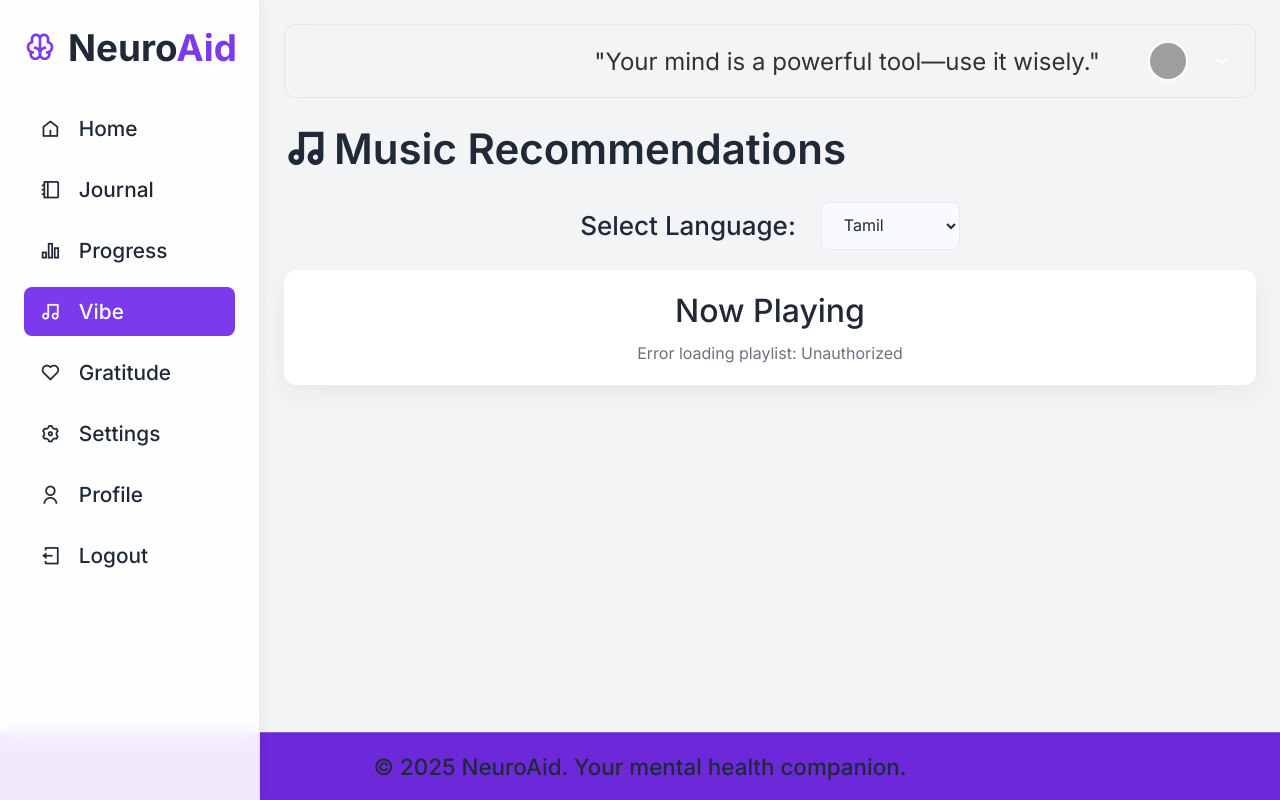
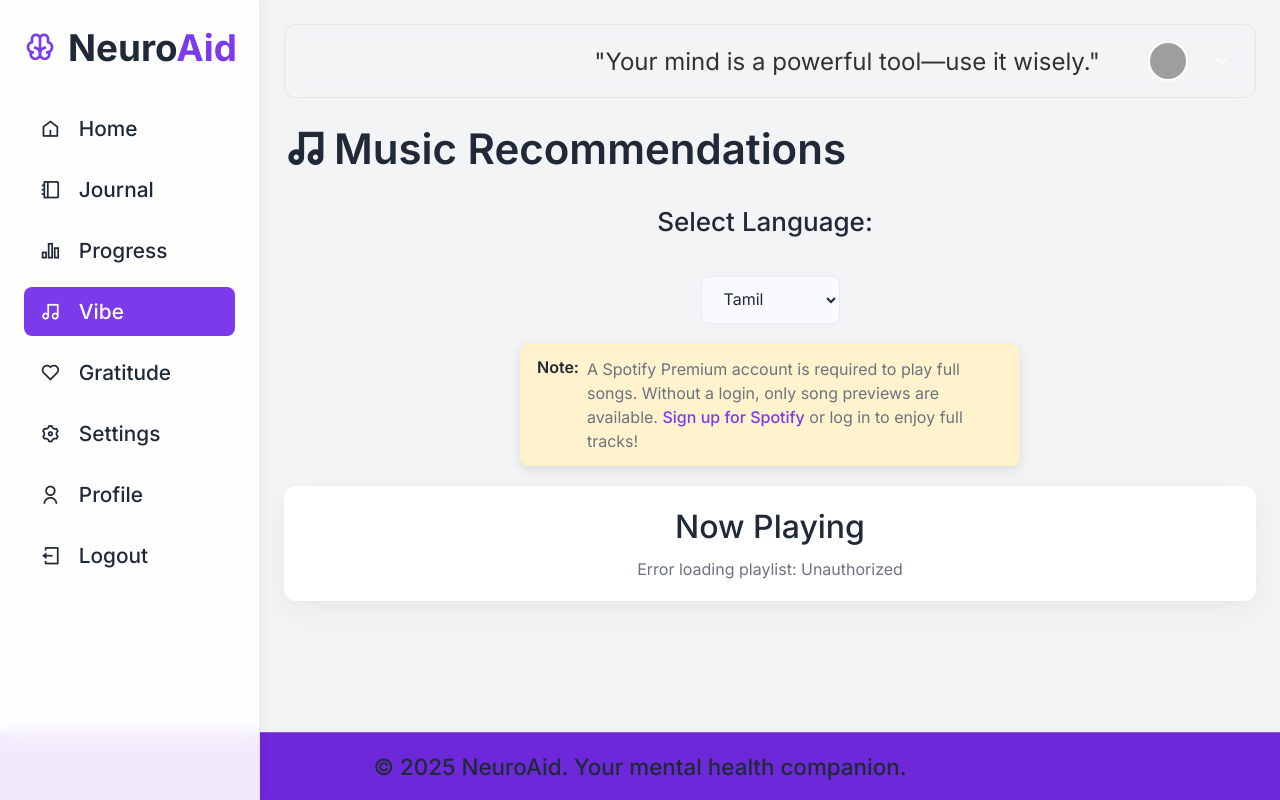
Before and after one commit to Barathkalyan/NeuroAid, a Flask app: template templates/vibe.html in a window 1280 px wide. Run offline with Flask 3, Linux system fonts and the light colour scheme; the template is opened without the code that fills it, so the values that code supplies are empty; parts of the project's set-up code (start-up, migrations or seed data) failed here and were passed over; some libraries are stand-ins or nearby versions; grey boxes are pictures that could not be loaded.

Commit message:
vibe page alert

```diff
--- a/static/css/dashboard.css
+++ b/static/css/dashboard.css
@@ -827,3 +827,28 @@ footer {
 .home-section .suggestions-card + .activity-suggestions-card {
   margin-top: 0; /* Remove extra margin between suggestions and activities */
 }
+
+/* New styles for Spotify info message */
+.spotify-info-container {
+    background: var(--secondary, #f9faff);
+    border-radius: 8px;
+    padding: 12px 16px;
+    box-shadow: var(--shadow, 0 4px 12px rgba(0, 0, 0, 0.1));
+    margin-top: 10px;
+    display: inline-block;
+}
+
+.spotify-info {
+    color: var(--text-secondary, #6b7280);
+    font-size: 1rem;
+    margin: 0;
+}
+
+.spotify-info a {
+    color: var(--primary, #7c3aed);
+    text-decoration: none;
+}
+
+.spotify-info a:hover {
+    text-decoration: underline;
+}
--- a/static/css/vibe.css
+++ b/static/css/vibe.css
@@ -20,7 +20,8 @@
 
 .selector-group {
     display: flex;
-    gap: 15px;
+    flex-direction: column;
+    gap: 10px;
     margin-bottom: 20px;
     align-items: center;
     justify-content: center;
@@ -42,7 +43,8 @@
     color: var(--text-primary, #1f2937);
     font-size: 1rem;
     cursor: pointer;
-    margin-top:25px;
+    margin-top: 25px;
+    max-width: 200px;
 }
 
 .selector-group select:focus {
@@ -57,3 +59,41 @@
     gap: 8px;
     color: var(--text-primary, #1f2937);
 }
+
+/* New styles for Spotify info note */
+.note-container {
+    background: var(--warning-bg, #fff3cd); /* Light yellow for warning/note */
+    border: 1px solid var(--warning-border, #ffeeba);
+    border-radius: 8px;
+    padding: 12px 16px;
+    box-shadow: 0 4px 12px rgba(0, 0, 0, 0.1);
+    margin-top: 10px;
+    display: flex;
+    align-items: flex-start;
+    width: 100%;
+    max-width: 500px;
+}
+
+.note-container .note-label {
+    font-weight: 600;
+    color: var(--text-primary, #1f2937);
+    margin-right: 8px;
+    white-space: nowrap;
+}
+
+.note-container .note-text {
+    color: var(--text-secondary, #6b7280);
+    font-size: 1rem;
+    line-height: 1.5;
+    margin: 0;
+}
+
+.note-container .note-text a {
+    color: var(--primary, #7c3aed);
+    text-decoration: none;
+    font-weight: 500;
+}
+
+.note-container .note-text a:hover {
+    text-decoration: underline;
+}
--- a/templates/vibe.html
+++ b/templates/vibe.html
@@ -68,6 +68,10 @@
                             <option value="malayalam">Malayalam</option>
                             <option value="english">English</option>
                         </select>
+                        <div class="note-container">
+                            <span class="note-label">Note:</span>
+                            <span class="note-text">A Spotify Premium account is required to play full songs. Without a login, only song previews are available. <a href="https://www.spotify.com/signup" target="_blank">Sign up for Spotify</a> or log in to enjoy full tracks!</span>
+                        </div>
                     </div>
                     <div class="music-box" id="spotify-player" role="region" aria-live="polite">
                         <h3>Now Playing</h3>
```
